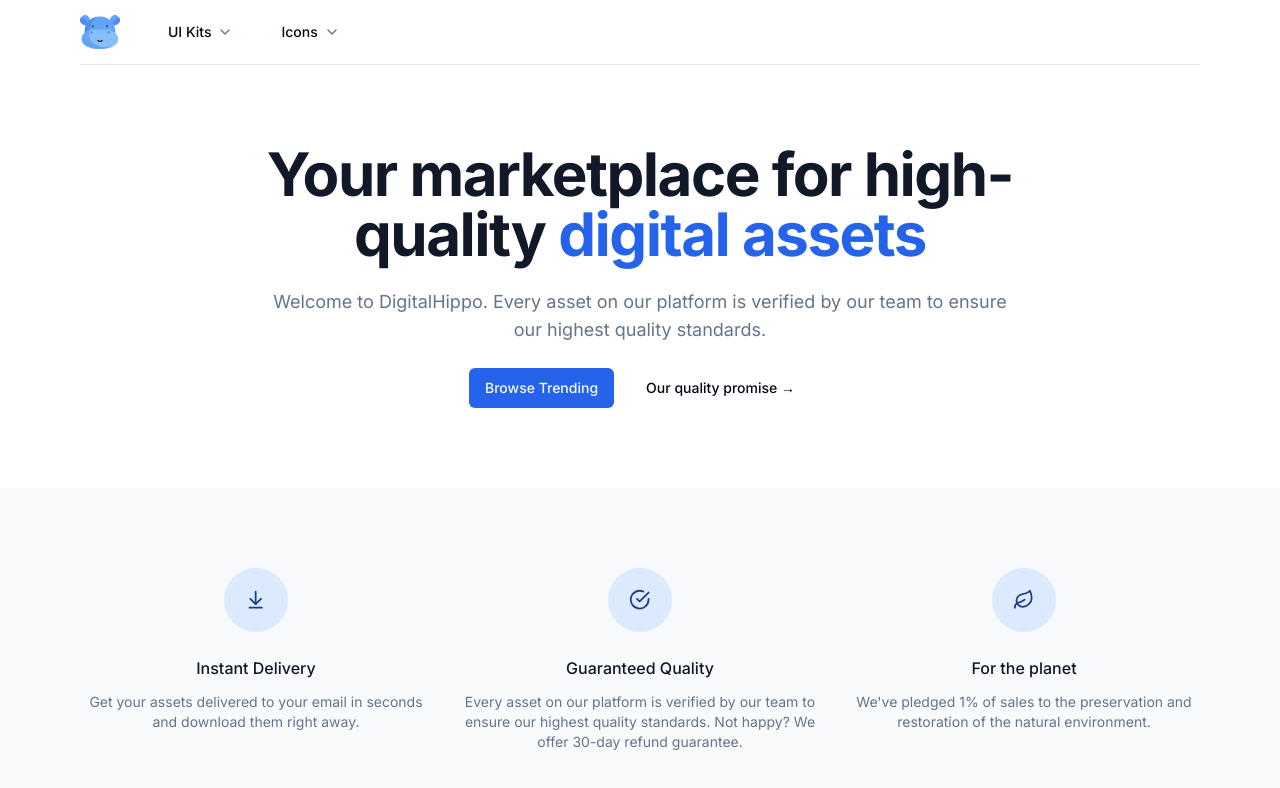
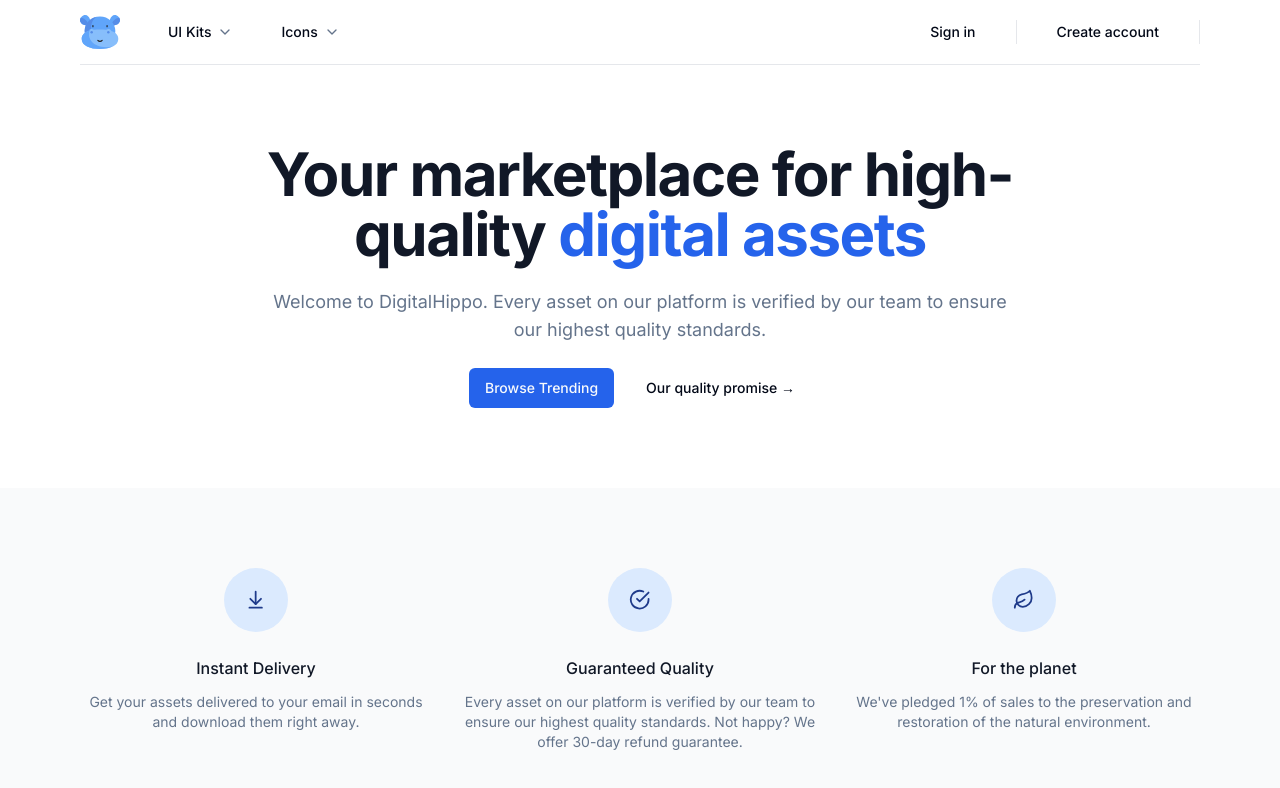
Before and after one commit to KostiantynFirst/e-commerce, a Next.js app: page / in a window 1280 px wide. Shown: the top 788 px of the page. Built offline with nearby package versions, Linux system fonts and the light colour scheme.

Commit message:
Update Navbar.tsx

```diff
--- a/src/components/Navbar.tsx
+++ b/src/components/Navbar.tsx
@@ -2,9 +2,13 @@
 import Link from "next/link";
 import { Icons } from "./Icons";
 import NavItems from "./NavItems";
+import { buttonVariants } from "./ui/button";
 
 
 const Navbar = () => {
+
+    const user = null;
+
     return (
         <div className='bg-white sticky z-50 top-0 inset-x-0 h-16'>
             <header className="relative bg-white">
@@ -24,6 +28,57 @@
                             <NavItems />
                         </div>
 
+                        <div className='ml-auto flex items-center'>
+                            <div className='hidden lg:flex lg:flex-1 lg:items-center lg:justify-end lg:space-x-6'>
+                            {user ? null : (
+                                <Link
+                                href='/sign-in'
+                                className={buttonVariants({
+                                    variant: 'ghost',
+                                })}>
+                                Sign in
+                                </Link>
+                                )}
+
+                            {user ? null : (
+                                <span
+                                className='h-6 w-px bg-gray-200'
+                                aria-hidden='true'
+                                />
+                            )}
+
+                            {user ? <p></p> :
+                                <Link
+                                href='/sign-up'
+                                className={buttonVariants({
+                                    variant: 'ghost',
+                                })}>
+                                Create account
+                                </Link>
+                            }
+
+                            {user ? (
+                                <span
+                                className='h-6 w-px bg-gray-200'
+                                aria-hidden='true'
+                                />
+                            ) : null}
+
+                            {user ? null : (
+                                <div className='flex lg:ml-6'>
+                                <span
+                                    className='h-6 w-px bg-gray-200'
+                                    aria-hidden='true'
+                                />
+
+                            </div>
+                            )}
+
+                            </div>
+                        </div>
+
+
+
                         </div>
                     </div>
                 </MaxWidthWrapper>
```
